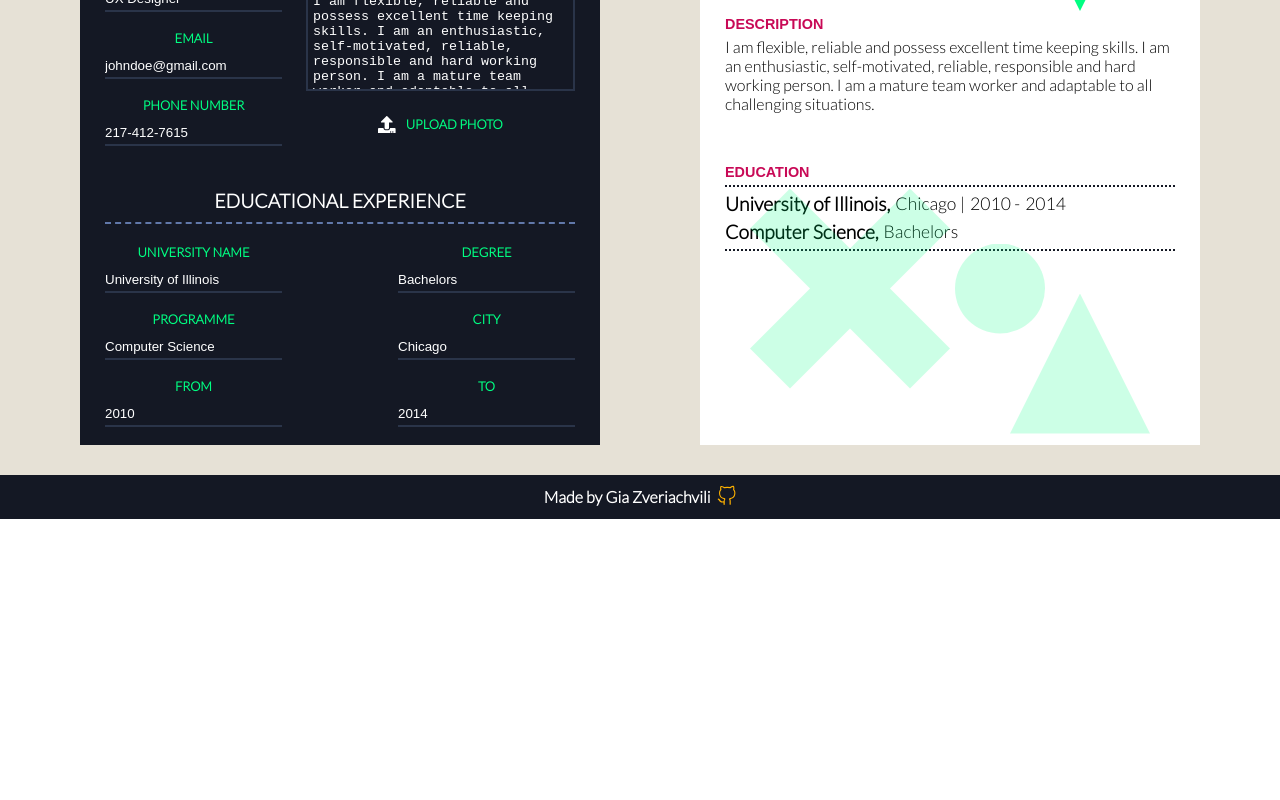
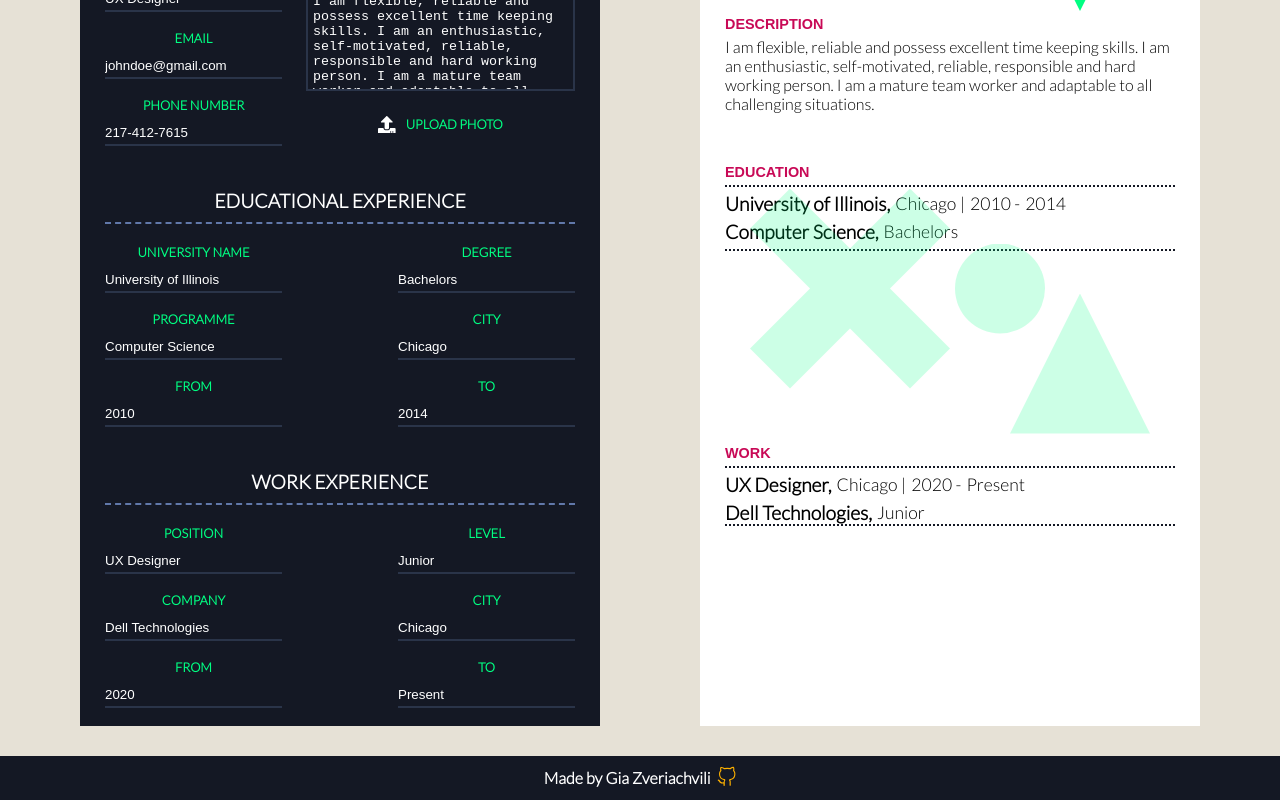
Before and after one commit to gzveriachvili/cv-application, a React (Create React App) app: page / in a window 1280 px wide. Shown: the part 295-1095 px from the top of the page. Before the commit the page ends 814 px from the top, so only its background shows below. Built offline with nearby package versions, Linux system fonts and the light colour scheme; the HTML template or start-up script is replaced by a standard one; a web font is replaced by a local one.

Commit message:
Added the third and final component. Extras for future additions: add more and delete buttons after each section, export to PDF.

```diff
--- a/src/components/CVForm/practical_exp.js
+++ b/src/components/CVForm/practical_exp.js
@@ -0,0 +1,224 @@
+import React, { Component } from 'react';
+import uniqid from 'uniqid';
+import PracticalPreview from '../CVPreview/practical_preview';
+
+export default class Practical extends Component {
+  // eslint-disable-next-line no-useless-constructor
+  constructor(props) {
+    super(props);
+
+    this.state = {
+      position: {
+        text: 'UX Designer',
+        id: uniqid(),
+      },
+      company: {
+        text: 'Dell Technologies',
+        id: uniqid(),
+      },
+      from: {
+        text: '2020',
+        id: uniqid(),
+      },
+      level: {
+        text: 'Junior',
+        id: uniqid(),
+      },
+      city: {
+        text: 'Chicago',
+        id: uniqid(),
+      },
+      to: {
+        text: 'Present',
+        id: uniqid(),
+      },
+
+      index: 0,
+      count: 0,
+
+      extra: [],
+    };
+
+    this.handleChange = this.handleChange.bind(this);
+    this.clearOnClick = this.clearOnClick.bind(this);
+  }
+
+  handleChange = (e, key, property) => {
+    this.setState({
+      [Object.keys(this.state)[key]]: {
+        text: e.target.value,
+        id: this.state[property].id,
+      },
+    });
+  };
+
+  handleChangeExtra = (e, key, property) => {
+    let items = [...this.state.extra];
+    let item = { ...items[key] };
+
+    item[property].text = e.target.value;
+    item[property].id = this.state.extra[key][property].id;
+    items[key] = item;
+
+    this.setState({ items });
+  };
+
+  clearOnClick = (string, property, key) => {
+    if (this.state[property].text === string) {
+      this.setState({
+        [Object.keys(this.state)[key]]: {
+          text: '',
+          id: uniqid(),
+        },
+      });
+    }
+  };
+
+  onSubmitTask = (e) => {
+    e.preventDefault();
+
+    this.setState({
+      extra: this.state.extra.concat({
+        university: {
+          text: this.state.index,
+          id: uniqid(),
+        },
+        programme: {
+          text: '-',
+          id: uniqid(),
+        },
+        from: {
+          text: '-',
+          id: uniqid(),
+        },
+        degree: {
+          text: '-',
+          id: uniqid(),
+        },
+        city: {
+          text: '-',
+          id: uniqid(),
+        },
+        to: {
+          text: '-',
+          id: uniqid(),
+        },
+        id: uniqid(),
+      }),
+    });
+
+    console.log(this.state.extra);
+
+    this.setState({
+      index: this.state.index + 1,
+    });
+  };
+
+  render() {
+    const { position, company, level, city, from, to } = this.state;
+
+    return (
+      <div className='wrapper'>
+        <div className='live'>
+          <div className='general-info'>
+            <h2>Work Experience</h2>
+          </div>
+          <div className='col-1-col-2 edu'>
+            <div className='col-1'>
+              <label htmlFor='university'>Position</label>
+              <input
+                value={position.text}
+                onChange={(e) => {
+                  this.handleChange(e, 0, 'university');
+                }}
+                onClick={() => {
+                  this.clearOnClick('UX Designer', 'position', 0);
+                }}
+                type='text'
+                id='university'
+              />
+
+              <label htmlFor='programme'>Company</label>
+              <input
+                value={company.text}
+                onChange={(e) => {
+                  this.handleChange(e, 1, 'programme');
+                }}
+                onClick={() => {
+                  this.clearOnClick('Computer Science', 'programme', 1);
+                }}
+                type='text'
+                id='programme'
+              />
+
+              <label htmlFor='from'>From</label>
+              <input
+                value={from.text}
+                onChange={(e) => {
+                  this.handleChange(e, 2, 'from');
+                }}
+                onClick={() => {
+                  this.clearOnClick('2010', 'from', 2);
+                }}
+                type='text'
+                id='from'
+              />
+            </div>
+
+            <div className='col-2'>
+              <label htmlFor='degree'>Level</label>
+              <input
+                value={level.text}
+                onChange={(e) => {
+                  this.handleChange(e, 3, 'degree');
+                }}
+                onClick={() => {
+                  this.clearOnClick('Bachelors', 'degree', 3);
+                }}
+                type='text'
+                id='degree'
+              />
+
+              <label htmlFor='city'>City</label>
+              <input
+                value={city.text}
+                onChange={(e) => {
+                  this.handleChange(e, 4, 'city');
+                }}
+                onClick={() => {
+                  this.clearOnClick('Chicago', 'city', 4);
+                }}
+                type='text'
+                id='city'
+              />
+
+              <label htmlFor='to'>To</label>
+              <input
+                value={to.text}
+                onChange={(e) => {
+                  this.handleChange(e, 5, 'to');
+                }}
+                onClick={() => {
+                  this.clearOnClick('2014', 'to', 5);
+                }}
+                type='text'
+                id='to'
+              />
+            </div>
+          </div>
+        </div>
+
+        <div className='preview'>
+          <PracticalPreview
+            university={position.text}
+            city={city.text}
+            from={from.text}
+            to={to.text}
+            programme={company.text}
+            degree={level.text}
+          />
+        </div>
+      </div>
+    );
+  }
+}
--- /dev/null
+++ b/src/components/CVPreview/practical_preview.js
@@ -0,0 +1,34 @@
+import React, { Component } from 'react';
+
+export default class PracticalPreview extends Component {
+  // eslint-disable-next-line no-useless-constructor
+  constructor(props) {
+    super(props);
+  }
+
+  render() {
+    const { university, programme, degree, city, from, to } = this.props;
+
+    return (
+      <div className='preview-educational'>
+        <h3>Work</h3>
+        <div className='one-edu-entry'>
+          <div className='row-1 edu'>
+            <div className='uni'>
+              <h4>{university},</h4>
+              <p>{city} |</p>
+              <p>{from} -</p>
+              <p>{to}</p>
+            </div>
+          </div>
+          <div className='extra-info'>
+            <div className='programme-degree'>
+              <h6>{programme},</h6>
+              <p>{degree}</p>
+            </div>
+          </div>
+        </div>
+      </div>
+    );
+  }
+}
--- a/src/components/Main.js
+++ b/src/components/Main.js
@@ -1,6 +1,7 @@
 import React, { Component } from 'react';
 import General from './CVForm/general_info';
 import Educational from './CVForm/educational_exp';
+import Practical from './CVForm/practical_exp';
 
 export default class Main extends Component {
   // eslint-disable-next-line no-useless-constructor
@@ -15,6 +16,7 @@ export default class Main extends Component {
           <div className='main-wrapper'>
             <General />
             <Educational />
+            <Practical />
           </div>
         </form>
       </div>
--- a/src/styles/App.css
+++ b/src/styles/App.css
@@ -58,6 +58,11 @@
 }
 
 .main-wrapper div:nth-child(2) {
+  padding-top: 0;
+  padding-bottom: 0;
+}
+
+.main-wrapper div:nth-child(3) {
   padding-top: 0;
 }
 
```
Also changed, not shown: package.json (+8 -2 lines), 1 other file (tests, documents, lock files or other folders).
